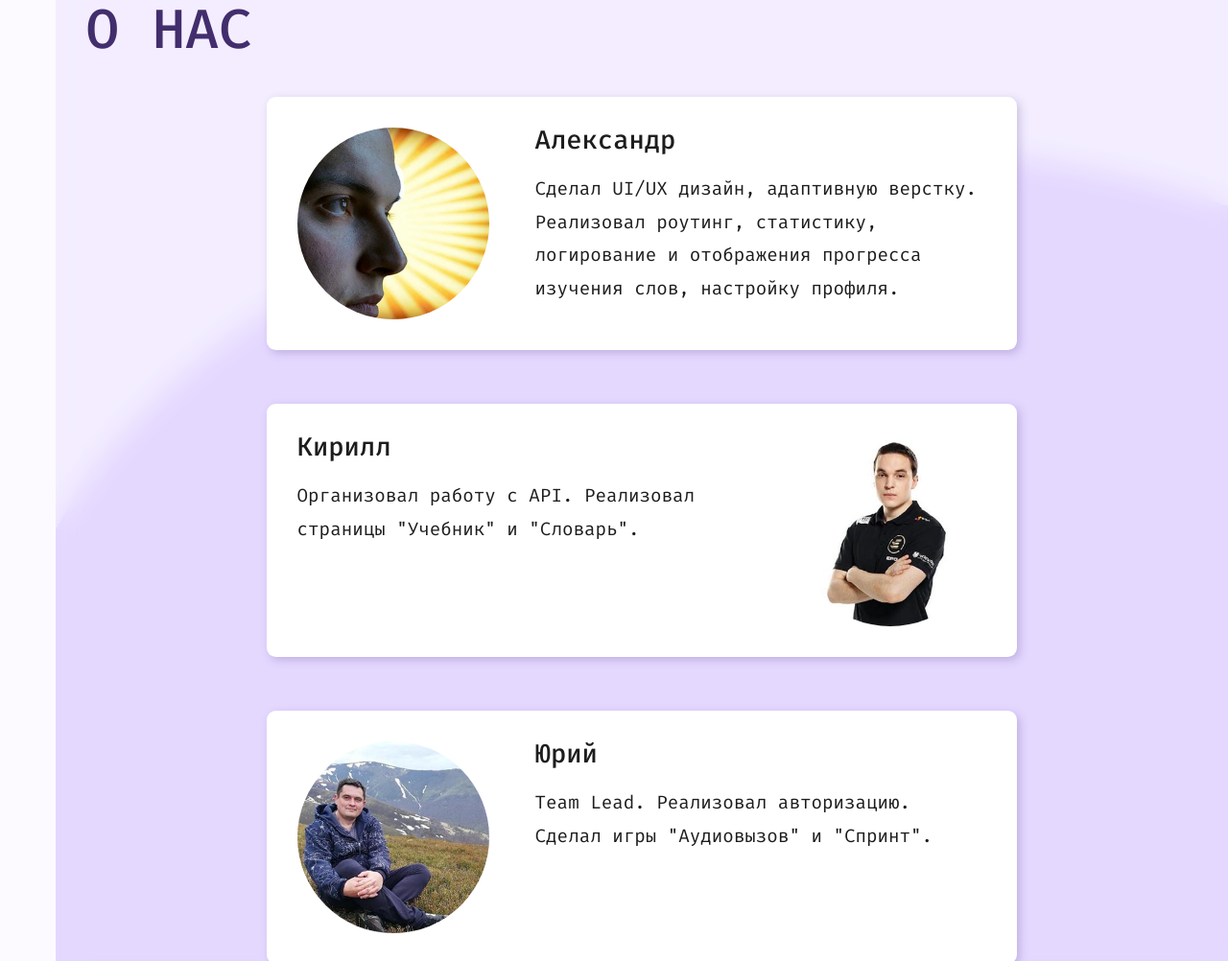
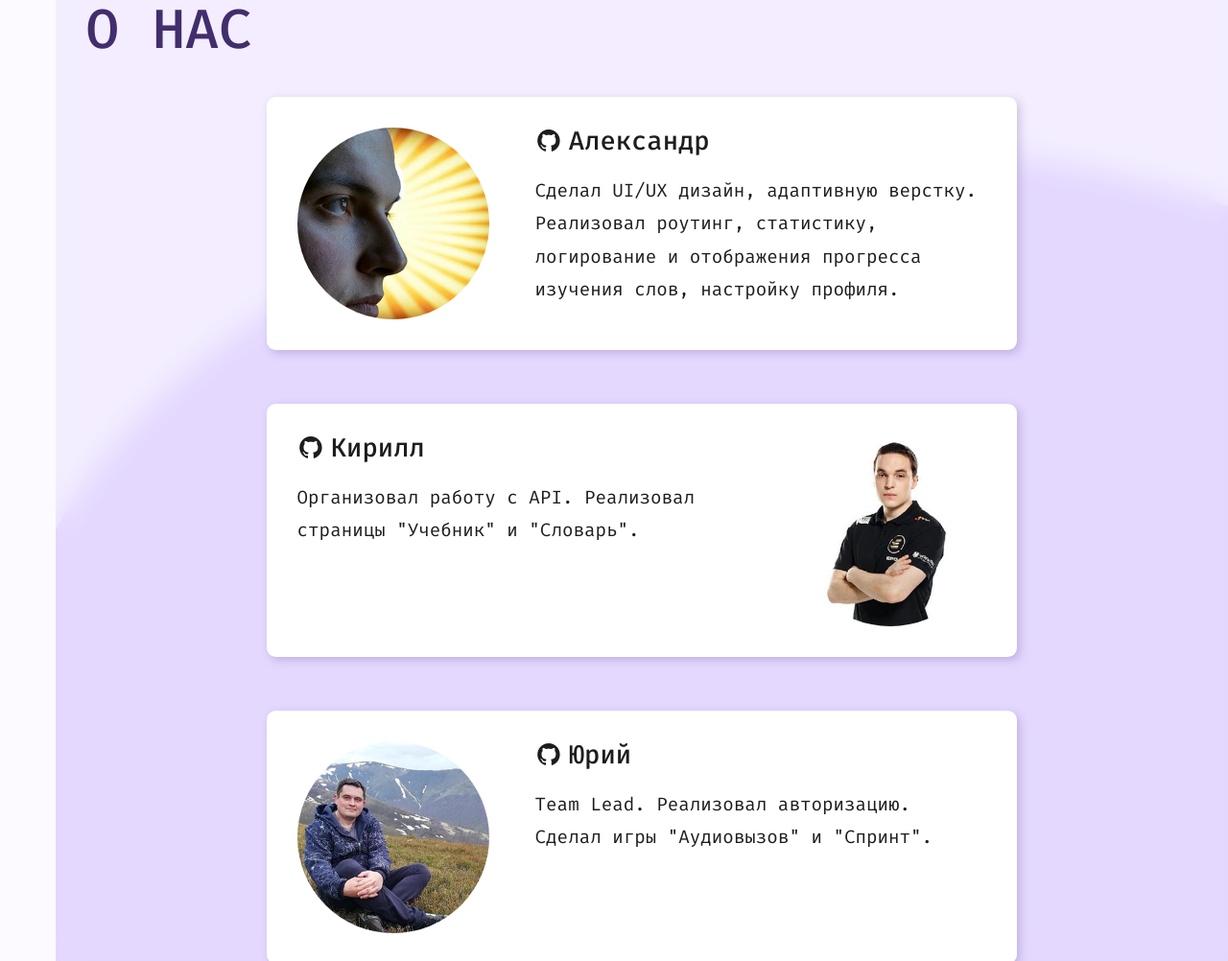
Before and after one commit to AlexanderPriteev/rslang, a website built with webpack: page src/index.html in a window 1280 px wide. Shown: the part 1154-2156 px from the top of the page at 96% size. Built offline with nearby package versions, Linux system fonts and the light colour scheme.

Commit message:
fix: title for team card

```diff
--- a/src/page/main/main-page.scss
+++ b/src/page/main/main-page.scss
@@ -97,12 +97,28 @@
     &__data{
       flex-grow: 1;
     }
+    &__icon{
+      display: inline-flex;
+      align-items: center;
+      justify-content: center;
+      width: 3.6rem;
+      min-width: 3.6rem;
+      height: 3.6rem;
+      font-size: 3.6rem;
+      margin-right: .8rem;
+    }
     &__title{
       color: $black;
       font-size: 3.4rem;
-      line-height: 1;
+      line-height: 3.6rem;
+      display: flex;
+      align-items: center;
       font-weight: $f-bold;
       margin-bottom: 2.5rem;
+      transition: opacity .3s linear;
+      &:hover{
+        opacity: .7;
+      }
       @media (max-width: 767px) {
         font-size: 5.4rem;
         text-align: center;
--- a/src/page/main/main-page.ts
+++ b/src/page/main/main-page.ts
@@ -44,7 +44,13 @@ function mainAbout() {
                                 <img src="${e.image}" alt="" class="img img--cover">
                               </div>
                               <div class="main-card__data">
-                                <h3 class="main-card__title">${e.nameRu || e.name}</h3>
+                                <a target="_blank"
+                                   href="${e.link}"
+                                   class="main-card__title">
+                                  <i class="icon-github  main-card__icon"></i>
+                                  ${e.nameRu || e.name}
+
+                                </a>
                                 <p class="main-card__about">${e.about || 'Что-то сделал...'}</p>
                              </div>`;
     const card = createElement('div', ['main-card'], cardTemplate);
```
